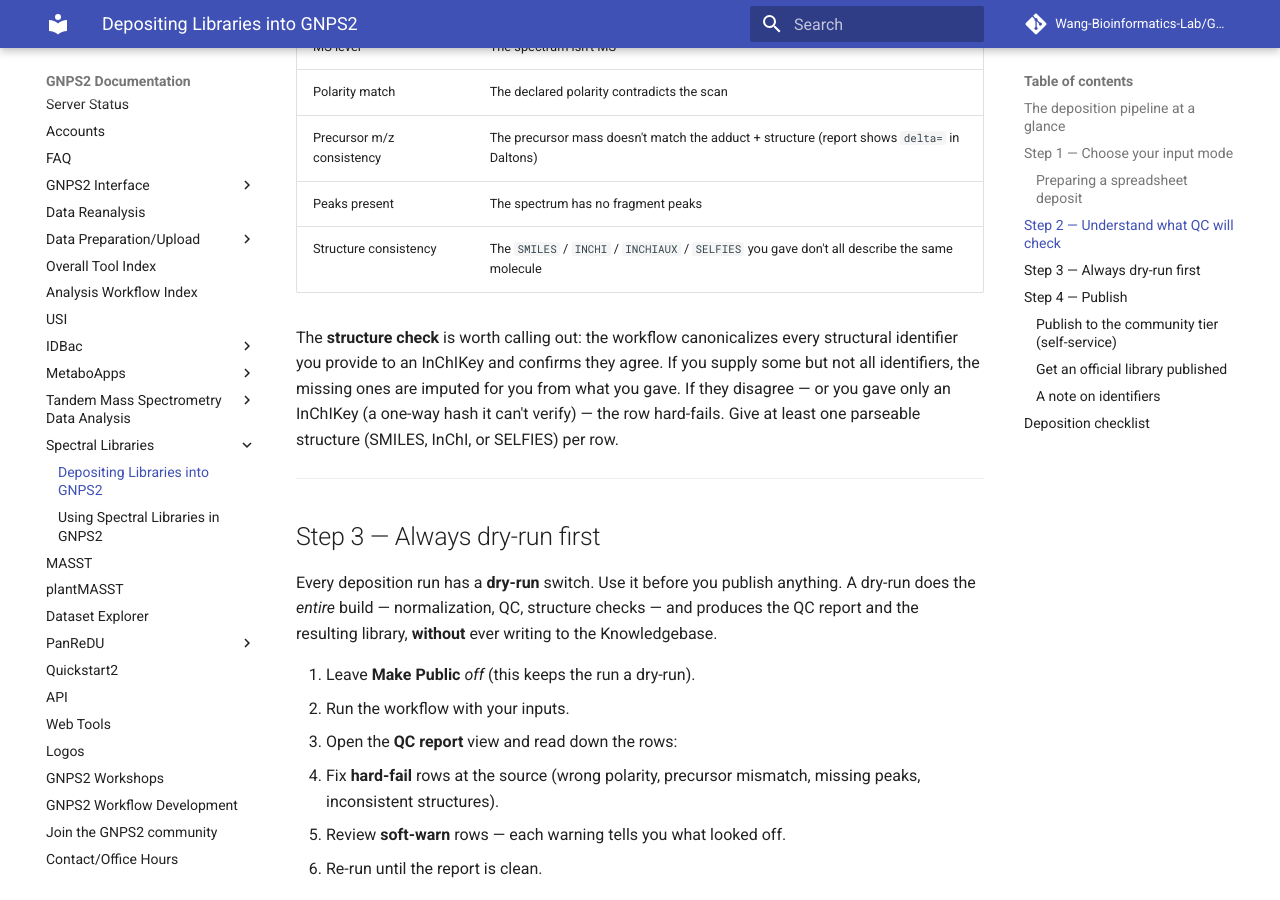
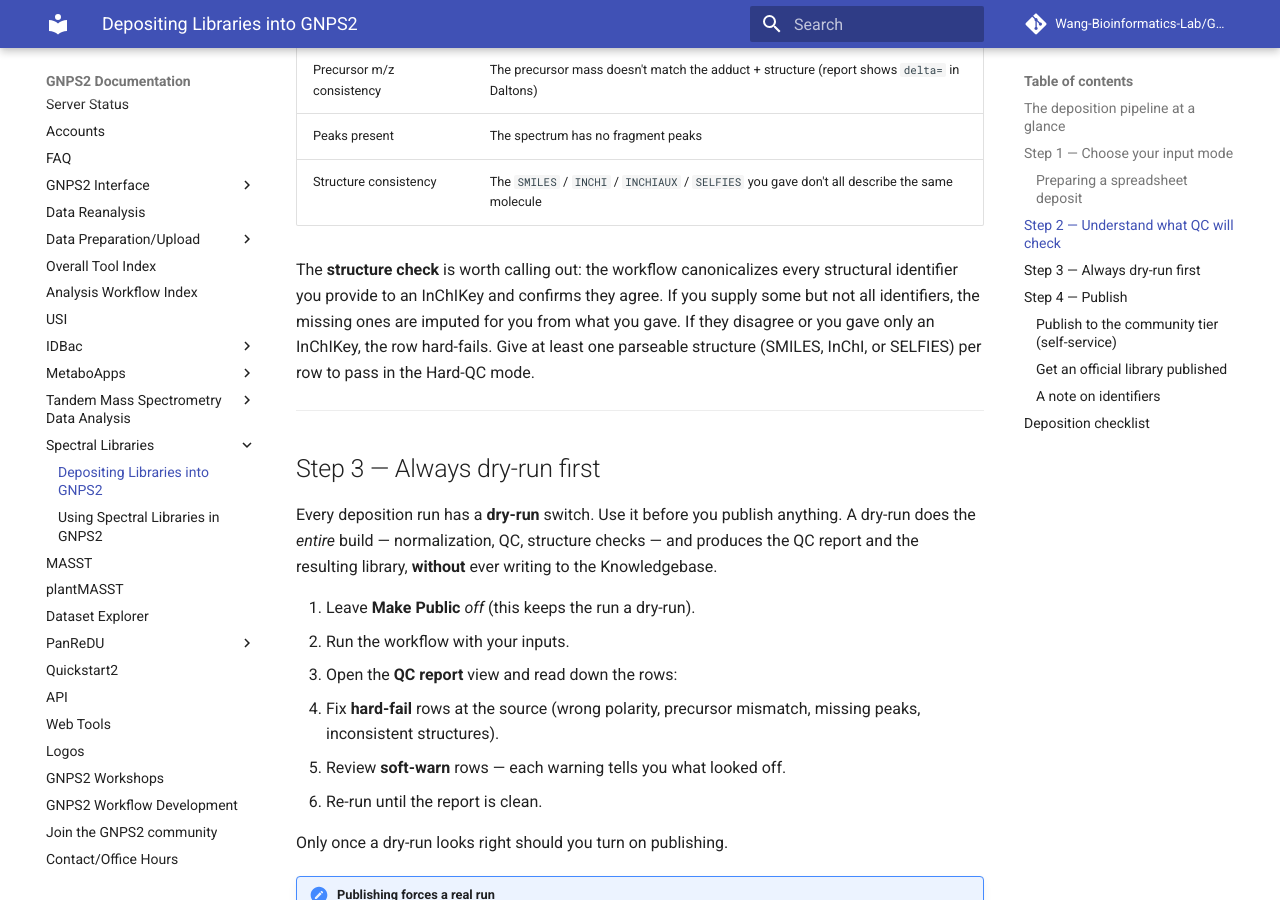
Before and after one commit to Wang-Bioinformatics-Lab/GNPS2_Documentation, an MkDocs documentation site: the page built from docs/library-deposition.md, in a window 1280 px wide and 900 px high, scrolled down 2221 px. Built offline with MkDocs 1.6.1 and Material for MkDocs 9.7.7, drawn with Linux system fonts in a browser that asks for light colours; comment, search, counter and statistics services are not loaded; some of the changed text lies outside the part shown.

Commit message:
Update library-deposition.md

````diff
--- a/docs/library-deposition.md
+++ b/docs/library-deposition.md
@@ -5,9 +5,6 @@
 build a deposit from what you already have, quality-control it, test it safely
 with a dry-run, and publish it — either to the open community tier yourself, or
 to the official tier through the GNPS2 team.
-
-A short [For library consumers](#for-library-consumers) section at the end covers
-searching the Knowledgebase once libraries are in it.
 
 ---
 
@@ -23,10 +20,10 @@
     E -->|On + gate passes| G[(GNPS2 Library<br/>Knowledgebase)]
 ```
 
-Everything you deposit flows through the **Library Creation Workflow**. It
+Everything you deposit flows through the [Library Creation Workflow](https://gnps2.org/workflowinput?workflowname=gnps2_librarycreation_workflow). It
 normalizes your spectra into the GNPS2 format, runs quality control, and writes a
 provenance archive recording exactly what went in and what came out. Only after
-that — and only if you ask for it — does it publish.
+that, and only if you ask for it, does it publish.
 
 ---
 
@@ -94,7 +91,7 @@
 | Check | A row is dropped when… |
 |---|---|
 | MS level | The spectrum isn't MS² |
-| Polarity match | The declared polarity contradicts the scan |
+| Polarity match | The declared polarity contradicts the scan |a
 | Precursor m/z consistency | The precursor mass doesn't match the adduct + structure (report shows `delta=` in Daltons) |
 | Peaks present | The spectrum has no fragment peaks |
 | Structure consistency | The `SMILES` / `INCHI` / `INCHIAUX` / `SELFIES` you gave don't all describe the same molecule |
@@ -102,9 +99,8 @@
 The **structure check** is worth calling out: the workflow canonicalizes every
 structural identifier you provide to an InChIKey and confirms they agree. If you
 supply some but not all identifiers, the missing ones are imputed for you from
-what you gave. If they disagree — or you gave only an InChIKey (a one-way hash it
-can't verify) — the row hard-fails. Give at least one parseable structure
-(SMILES, InChI, or SELFIES) per row.
+what you gave. If they disagree or you gave only an InChIKey, the row hard-fails. Give at least one parseable structure
+(SMILES, InChI, or SELFIES) per row to pass in the Hard-QC mode.
 
 ---
 
````
Also changed, not shown: other parts of docs/library-deposition.md (+1 -3 lines).
